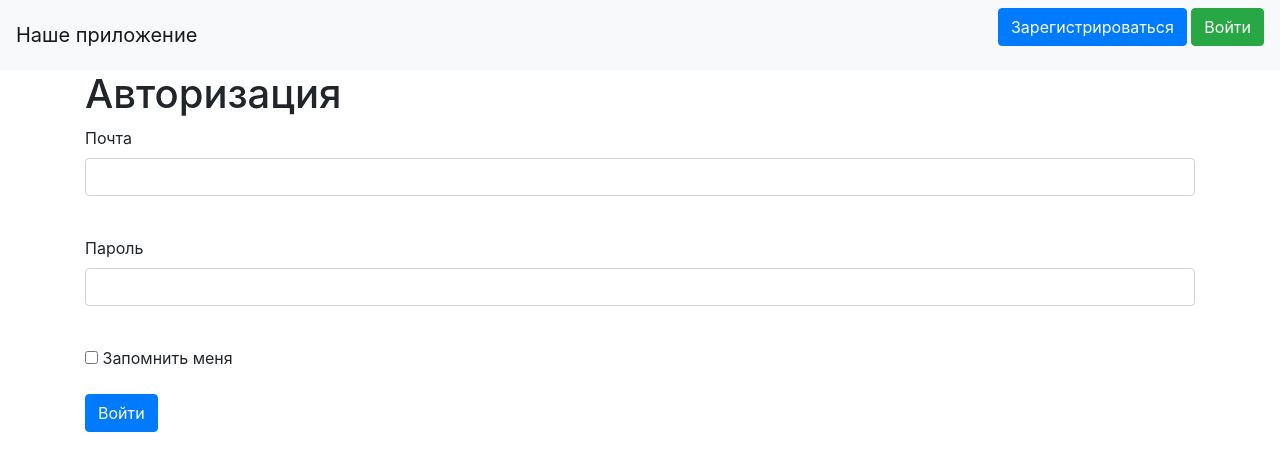
After one commit to Nickellick/yandex-lyceum-big-prj, a Flask app: page /login in a window 1280 px wide. The commit adds this page. Shown: the top 471 px of the page. Run offline with Flask 2, Linux system fonts and the light colour scheme; some libraries are stand-ins or nearby versions.

Commit message:
Now we can register and login on site through web browser

```diff
--- a/data/users.py
+++ b/data/users.py
@@ -3,9 +3,10 @@ import sqlalchemy
 from sqlalchemy import orm
 from .db_session import SqlAlchemyBase
 from werkzeug.security import generate_password_hash, check_password_hash
+from flask_login import UserMixin
 
 
-class User(SqlAlchemyBase):
+class User(SqlAlchemyBase, UserMixin):
     __tablename__ = 'users'
 
     id = sqlalchemy.Column(sqlalchemy.Integer,
--- a/forms/users.py
+++ b/forms/users.py
@@ -1,5 +1,5 @@
 from flask_wtf import FlaskForm
-from wtforms import PasswordField, StringField, TextAreaField, SubmitField
+from wtforms import PasswordField, StringField, TextAreaField, SubmitField, BooleanField
 from wtforms.fields.html5 import EmailField
 from wtforms.validators import DataRequired
 
@@ -11,3 +11,10 @@ class RegisterForm(FlaskForm):
     name = StringField('Имя пользователя', validators=[DataRequired()])
     about = TextAreaField("Немного о себе")
     submit = SubmitField('Зарегистрироваться')
+
+
+class LoginForm(FlaskForm):
+    email = EmailField('Почта', validators=[DataRequired()])
+    password = PasswordField('Пароль', validators=[DataRequired()])
+    remember_me = BooleanField('Запомнить меня')
+    submit = SubmitField('Войти')
--- a/main.py
+++ b/main.py
@@ -4,13 +4,15 @@ import os
 from data import db_session
 from data.users import User
 from data.news import News
-from forms.users import RegisterForm
-
+from forms.users import RegisterForm, LoginForm
+from flask_login import LoginManager, login_user
 
 load_dotenv()
 
 app = Flask(__name__)
 app.config['SECRET_KEY'] = os.getenv('KEY')
+login_manager = LoginManager()
+login_manager.init_app(app)
 
 
 @app.route("/cookie_test")
@@ -42,7 +44,6 @@ def session_test():
     session['visits_count'] = visits_count + 1
     return make_response(
         f"Вы пришли на эту страницу {visits_count + 1} раз")
-
 
 
 @app.route('/create_news/<news_title>')
@@ -86,6 +87,27 @@ def register():
     return render_template('register.html', title='Регистрация', form=form)
 
 
+@app.route('/login', methods=['GET', 'POST'])
+def login():
+    form = LoginForm()
+    if form.validate_on_submit():
+        db_sess = db_session.create_session()
+        user = db_sess.query(User).filter(User.email == form.email.data).first()
+        if user and user.check_password(form.password.data):
+            login_user(user, remember=form.remember_me.data)
+            return redirect("/")
+        return render_template('login.html',
+                               message="Неправильный логин или пароль",
+                               form=form)
+    return render_template('login.html', title='Авторизация', form=form)
+
+
+@login_manager.user_loader
+def load_user(user_id):
+    db_sess = db_session.create_session()
+    return db_sess.query(User).get(user_id)
+
+
 def main():
     db_session.global_init('db/blogs.db')
     # db_sess = db_session.create_session()
--- a/templates/base.html
+++ b/templates/base.html
@@ -13,6 +13,14 @@
 <header>
     <nav class="navbar navbar-light bg-light">
         <a class="navbar-brand" href="#">Наше приложение</a>
+        {% if current_user.is_authenticated %}
+            <a class="navbar-brand" href="/logout">{{ current_user.name }}</a>
+        {% else %}
+            <p>
+                <a class="btn btn-primary " href="/register">Зарегистрироваться</a>
+                <a class="btn btn-success" href="/login">Войти</a>
+            </p>
+        {% endif %}
     </nav>
 </header>
 <!-- Begin page content -->
--- /dev/null
+++ b/templates/login.html
@@ -0,0 +1,29 @@
+{% extends "base.html" %}
+
+{% block content %}
+    <h1>Авторизация</h1>
+    <form action="" method="post">
+        {{ form.hidden_tag() }}
+        <p>
+            {{ form.email.label }}<br>
+            {{ form.email(class="form-control", type="email") }}<br>
+            {% for error in form.email.errors %}
+                <div class="alert alert-danger" role="alert">
+                    {{ error }}
+                </div>
+            {% endfor %}
+        </p>
+        <p>
+            {{ form.password.label }}<br>
+            {{ form.password(class="form-control", type="password") }}<br>
+            {% for error in form.password.errors %}
+                <div class="alert alert-danger" role="alert">
+                    {{ error }}
+                </div>
+            {% endfor %}
+        </p>
+        <p>{{ form.remember_me() }} {{ form.remember_me.label }}</p>
+        <p>{{ form.submit(type="submit", class="btn btn-primary") }}</p>
+        <div>{{ message }}</div>
+    </form>
+{% endblock %}
```
Also changed, not shown: db/blogs.db.
